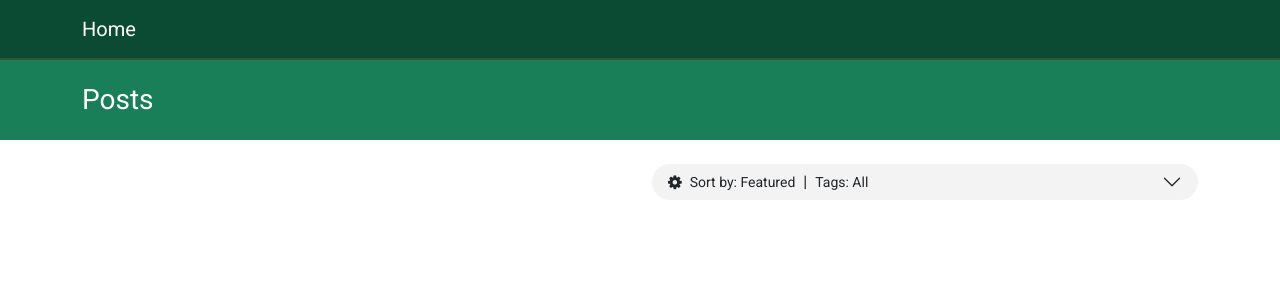
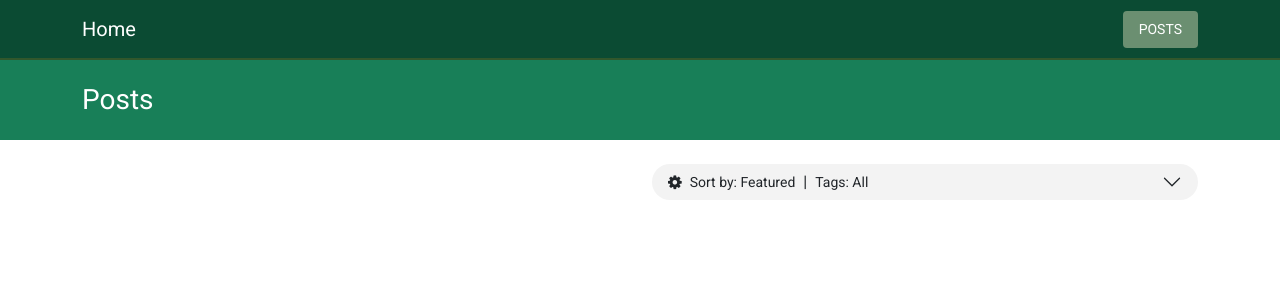
Before and after one commit to mdamire/MyPortfolio, a Django app: page /posts/ in a window 1280 px wide. Shown: the top 300 px of the page. Run offline with Django 4.2, Linux system fonts and the light colour scheme; data that the repository does not hold is empty.

Commit message:
Navbar and Statics fixed

```diff
--- a/MyPortfolio/urls.py
+++ b/MyPortfolio/urls.py
@@ -24,7 +24,7 @@ from posts.views import PostDetailView, PostListView
 urlpatterns = [
     path('admin/', admin.site.urls),
     path('tinymce/', include('tinymce.urls')),
-    path('nhome/', HomePageView.as_view(), name='home'),
+    path('', HomePageView.as_view(), name='home'),
     path('post/<str:permalink>', PostDetailView.as_view(), name='post-detail'),
     path('posts/', PostListView.as_view(), name='post-list'),
 ]
--- a/common/mixins.py
+++ b/common/mixins.py
@@ -14,7 +14,7 @@ class SiteContextMixin(ContextMixin):
     def get_context_data(self, **kwargs):
         context = super().get_context_data(**kwargs)
         context['navbar_items'] = get_navbar_items(self.is_homepage)
-        context['statics'] = list(get_static_full_list()) + list(self.extra_statics)
+        context['statics'] = list(get_static_full_list(self.extra_statics))
         context['is_homepage'] = self.is_homepage
 
         return context
--- a/common/navbar.py
+++ b/common/navbar.py
@@ -12,8 +12,10 @@ class NavbarItem():
 def get_navbar_items(is_homepage):
     haburl = '' if is_homepage else reverse('home')
     items = [
-        NavbarItem(title=hs.navbar_title, url= haburl + '#' + hs.navbar_title)
+        NavbarItem(title=hs.navbar_title, url=haburl + '#' + hs.navbar_title)
         for hs in HomePageSection.objects.filter(navbar_title__isnull=False)
     ]
 
+    items.append(NavbarItem(title='posts', url=reverse('post-list')))
+
     return items
--- a/common/static.py
+++ b/common/static.py
@@ -28,7 +28,8 @@ DEFAULT_CSS_FILES = [
     SiteStatic('https://cdn.jsdelivr.net/npm/bootstrap@5.1.3/dist/js/bootstrap.bundle.min.js'),
     SiteStatic('https://cdnjs.cloudflare.com/ajax/libs/font-awesome/4.7.0/css/font-awesome.min.css'),
     SiteStatic('https://fonts.googleapis.com/css?family=Roboto', 'css'),
-    SiteStatic('common/css/default.css'),
+    SiteStatic('common/common.css'),
+    SiteStatic('common/common.js'),
 ]
 
 CUSTOM_STYLE_KEY = 'style'
@@ -39,13 +40,14 @@ def get_custom_static_list():
     return csl
 
 
-def get_static_full_list() -> List[SiteStatic]:
-    sfl = DEFAULT_CSS_FILES + get_custom_static_list()
+def get_static_full_list(extras: list=[]) -> List[SiteStatic]:
+    ss_extra = [extra if isinstance(extra, SiteStatic) else SiteStatic(extra) for extra in list(extras)]
+    sfl = DEFAULT_CSS_FILES + ss_extra + get_custom_static_list()
 
     return sfl
 
 
-def get_css_full_list() -> List[str]:
-    cfl = [ss.url for ss in get_static_full_list()]
+def get_css_full_list(extras: list=[]) -> List[str]:
+    cfl = [ss.url for ss in get_static_full_list(extras)]
 
     return cfl
--- a/common/static/common/css/default.css
+++ b/common/static/common/common.css
@@ -12,6 +12,11 @@ a:hover {
 }
 
 .nav-text {
+    color: white;
+    font-size: 14px;
+}
+
+.nav-bar-text {
     color: white;
 }
 
--- /dev/null
+++ b/common/static/common/common.js
@@ -0,0 +1,16 @@
+window.onload = function() {
+    // Get the current URL
+    var currentUrl = window.location.href;
+
+    // Find all navigation links
+    var navLinks = document.querySelectorAll('.nav-link');
+
+    // Loop through each navigation link
+    navLinks.forEach(function(navLink) {
+        // Check if the href attribute of the navigation link matches the current URL
+        if (navLink.href === currentUrl && !navLink.classList.contains('active')) {
+            // Add the "active" class to the navigation link
+            navLink.classList.add('active');
+        }
+    });
+};
--- a/common/templates/base-view.html
+++ b/common/templates/base-view.html
@@ -28,11 +28,11 @@
 {% endif %}
     <nav id="navbar1" class="navbar navbar-custom px-3 fixed-top">
         <div class="container-md">
-            <a class="navbar-brand" href="#"><div class="nav-text">Home</div></a>
+            <a class="navbar-brand" href="{% url 'home' %}"><div class="nav-bar-text">Home</div></a>
             <ul class="nav nav-pills">
                 {% for nav_item in navbar_items %}
                     <li class="nav-item">
-                        <a class="nav-link nav-text" href="{{nav_item.url}}">{{nav_item.title}}</a>
+                        <a class="nav-link nav-text" href="{{nav_item.url}}">{{nav_item.title|upper}}</a>
                     </li>
                 {% endfor %}
             </ul>
--- a/posts/admin.py
+++ b/posts/admin.py
@@ -3,9 +3,7 @@ import re
 from django.contrib import admin
 from django import forms
 from django.core.exceptions import ValidationError
-from django.db import models
 from tinymce.widgets import TinyMCE
-from django.templatetags.static import static
 
 from common.static import get_css_full_list
 from .models import PostDetail, PostTag
@@ -19,7 +17,7 @@ class PostDetailForm(forms.ModelForm):
         )
         widgets = {
             'introduction': TinyMCE(mce_attrs={'content_css': get_css_full_list(), 'height': 300}),
-            'content': TinyMCE(mce_attrs={'content_css': get_css_full_list() + [static('posts/post-detail.css')]}),
+            'content': TinyMCE(mce_attrs={'content_css': get_css_full_list(['posts/post-detail.css'])}),
         }
 
     def clean_permalink(self):
--- a/posts/templates/posts/post-detail.html
+++ b/posts/templates/posts/post-detail.html
@@ -7,6 +7,7 @@
 
 {% block main-content %}
     <div class="">
+        {% comment %} Meta section {% endcomment %}
         <h6 class="pt-md-4 pt-2"><small>
             {% if post.publish_date %}
                 {{post.publish_date|date:"F j, Y"}}
@@ -19,6 +20,7 @@
             {% endfor %}
         </small></h6>
 
+        {% comment %} Sublink section {% endcomment %}
         {% if post.include_sublinks and sublinks %}
         <div class="pt-md-4 pt-2">
         <button id="collapse-button" data-bs-toggle="collapse" type="button" class="collapsible px-md-5 px-2" data-bs-target="#collapseBody" aria-expanded="true" aria-controls="collapseBody">
@@ -46,10 +48,12 @@
         </div>
         {% endif %}
 
+        {% comment %} Content section {% endcomment %}
         <div class="py-md-4 py-2 post-content">
             {{post.content|safe}}
         </div>
 
+        {% comment %} Related post section {% endcomment %}
         {% if related_posts %}
             <div class="pt-md-5 pt-3" style="border-bottom: 1px solid white">
                 <h3>Related Posts:</h3>
@@ -73,7 +77,6 @@
                     </small>
                 </div>
             {% endfor %}
-
         {% endif %}
     </div>
 {% endblock  %}
--- a/posts/views.py
+++ b/posts/views.py
@@ -3,14 +3,13 @@ from operator import attrgetter
 from django.views.generic import DetailView, ListView
 
 from common.mixins import SiteContextMixin, SingleObjectContentRendererMixin, MultipleObjectContentRendererMixin
-from common.static import SiteStatic
 from .models import PostDetail, PostTag
 from .sublink import parse_sublinks
 
 
 class PostDetailView(DetailView, SiteContextMixin, SingleObjectContentRendererMixin):
     model = PostDetail
-    extra_statics = [SiteStatic('posts/post-detail.css'), SiteStatic('posts/post-detail.js')]
+    extra_statics = ['posts/post-detail.css', 'posts/post-detail.js']
 
     # The name of the field on the model that contains the slug.
     slug_field = 'permalink'
@@ -36,7 +35,7 @@ class PostDetailView(DetailView, SiteContextMixin, SingleObjectContentRendererMi
 class PostListView(ListView, SiteContextMixin, MultipleObjectContentRendererMixin):
     model = PostDetail
     template_name = 'posts/post-list.html'
-    extra_statics = [SiteStatic('posts/post-list.css'), SiteStatic('posts/post-list.js')]
+    extra_statics = ['posts/post-list.css', 'posts/post-list.js']
     context_object_name = 'post_list'
     paginate_by = 12
 
```
